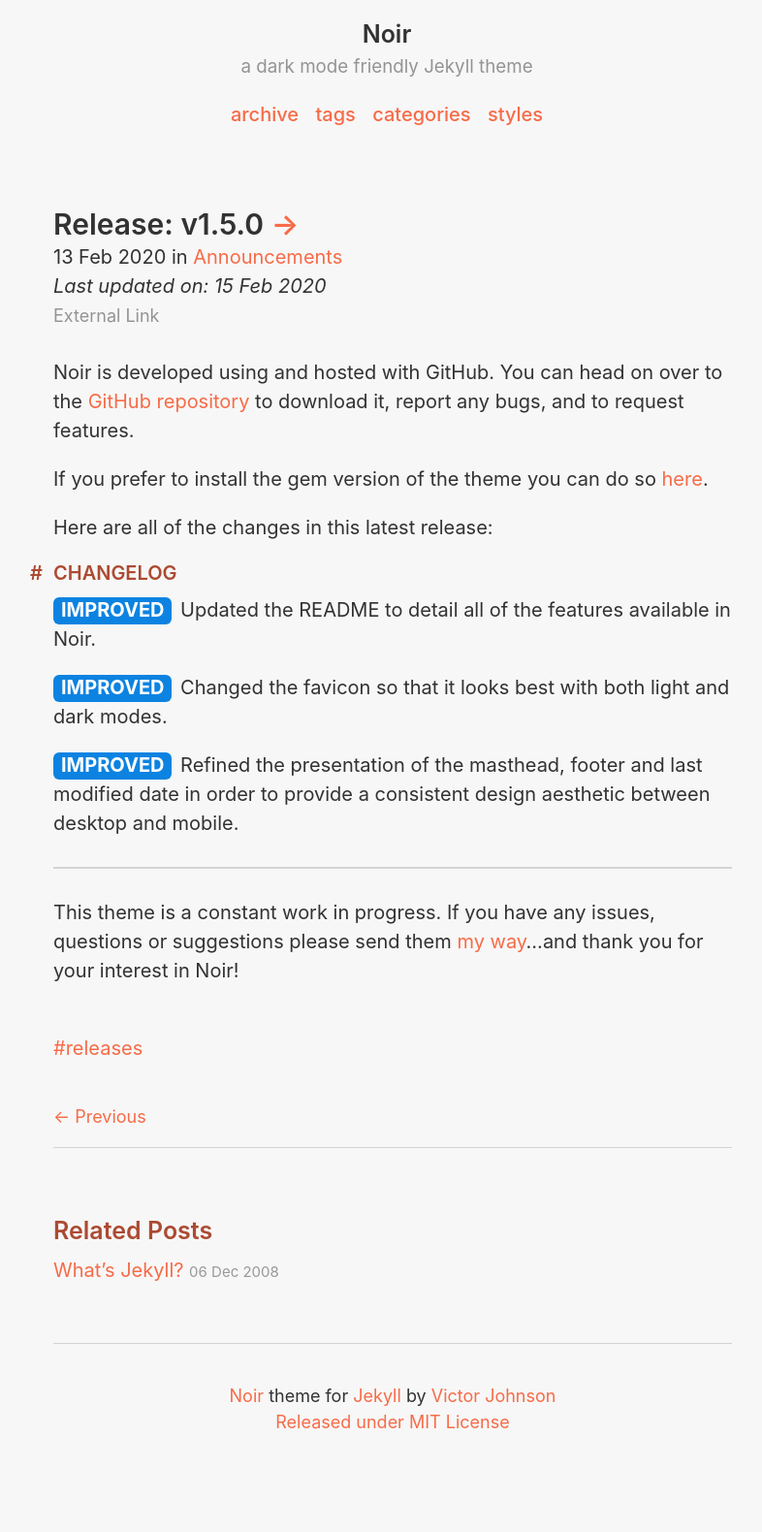
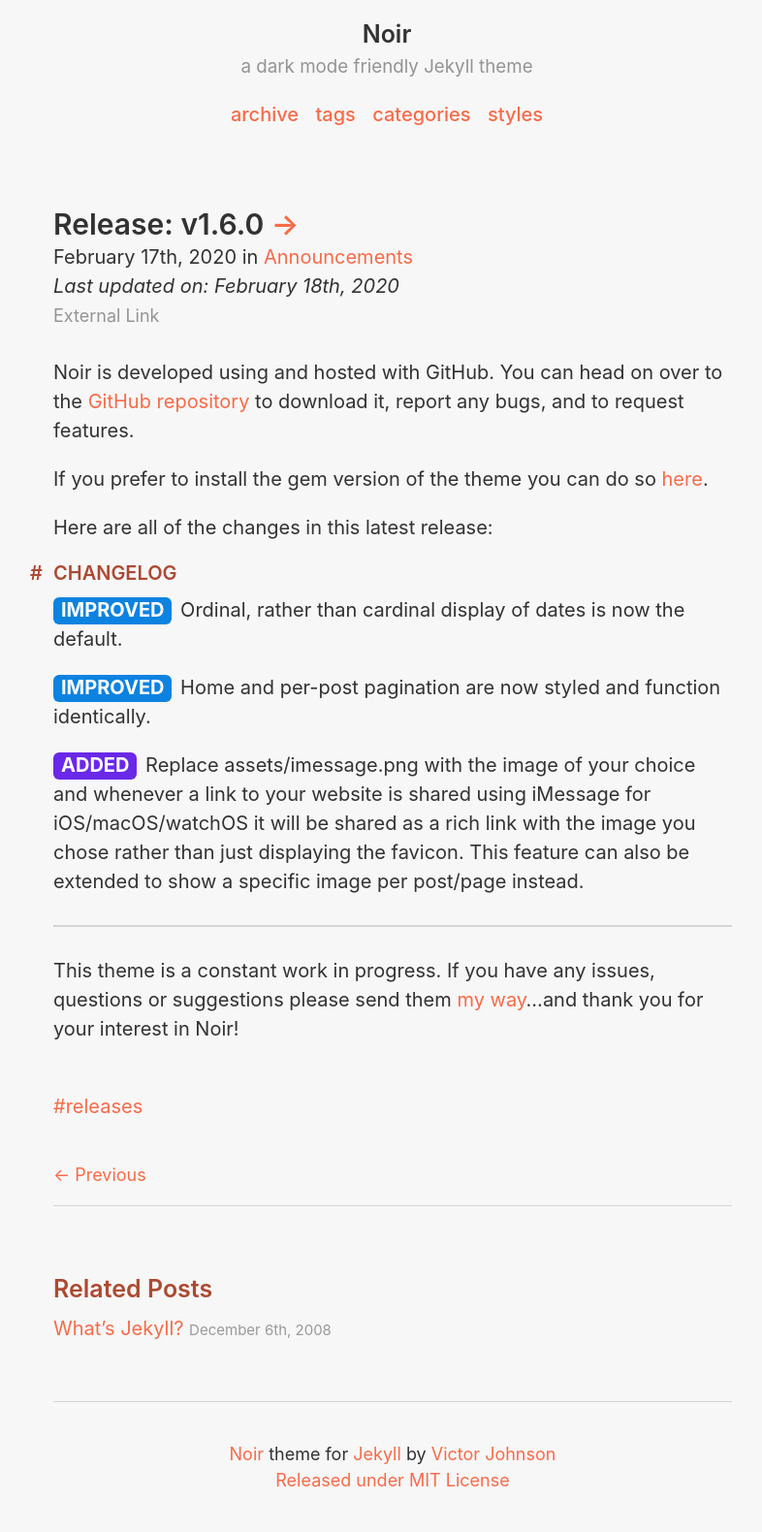
Before and after one commit to essentialenemy/noir, a Jekyll site: the page built from _posts/2020-02-17-release-v-1-6-0.md, in a window 1280 px wide. Shown: the whole page at 97% size, without its empty margins (235-1021 px from the left). Built offline with Jekyll 4.4.1, drawn with Linux system fonts in a browser that asks for light colours; before the commit the page ends 1520 px from its top, so only the background shows below that.

Commit message:
Updates for v1.6.0

```diff
--- a/_includes/head.html
+++ b/_includes/head.html
@@ -1,6 +1,7 @@
 <head>
   <meta charset="UTF-8">
   <meta name="viewport" content="width=device-width, initial-scale=1.0">
+  <meta property="og:image" content="https://noir.essentialenemy.com/assets/iMessage.png" />
 
   <title>
     {% if page.title == "Home" %}
--- a/_layouts/post.html
+++ b/_layouts/post.html
@@ -11,7 +11,7 @@
 <h1 class="post-title">{{ page.title | smartify }}</h1>
   {% endif %}</h1>
 
-  <time datetime="{{ page.date | date_to_xmlschema }}" class="post-date">{{ page.date | date_to_string }}
+  <time datetime="{{ page.date | date_to_xmlschema }}" class="post-date">{{ page.date | date_to_long_string: "ordinal", "US" }}
   {% if post %}
   {% assign categories = post.categories %}
   {% else %}
@@ -22,7 +22,7 @@
   {% unless forloop.last %}&nbsp;{% endunless %}
   {% endfor %}
   {%- if page.last_modified_at -%}
-  <br><i>Last updated on: {{ page.last_modified_at | date_to_string }}</i>
+  <br><i>Last updated on: {{ page.last_modified_at | {{ page.date | date_to_long_string: "ordinal", "US" }}</i>
   {%- endif -%}
   </time>{% if page.link %}<span class="external-link">External Link</span>{% endif %}
 
@@ -60,7 +60,7 @@
       <li>
         <a href="{{ site.baseurl }}{{ post.url }}">
           {{ post.title | smartify }}
-          <small><time datetime="{{ post.date | date_to_xmlschema }}">{{ post.date | date_to_string }}</time></small>
+          <small><time datetime="{{ post.date | date_to_xmlschema }}">{{ post.date | {{ page.date | date_to_long_string: "ordinal", "US" }}</time></small>
         </a>
       </li>
     {% endfor %}
--- a/_posts/2020-02-13-release-v-1-5-0.md
+++ b/_posts/2020-02-17-release-v-1-6-0.md
@@ -1,11 +1,11 @@
 ---
 layout: post
-title: "Release: v1.5.0"
-date: 2020-02-13 12:30:45
+title: "Release: v1.6.0"
+date: 2020-02-17 12:30:45
 categories: [Announcements]
 tags: [releases]
 link: https://github.com/essentialenemy/noir/releases
-last_modified_at: 2020-02-15
+last_modified_at: 2020-02-18
 ---
 
 Noir is developed using and hosted with GitHub. You can head on over to the [GitHub repository]({{ site.github.repo }}) to download it, report any bugs, and to request features.
@@ -16,12 +16,14 @@
 
 #### CHANGELOG
 
-<span class="improved">IMPROVED</span> Updated the README to detail all of the features available in Noir.
+<span class="improved">IMPROVED</span> Ordinal, rather than cardinal display of dates is now the default.
 
-<span class="improved">IMPROVED</span> Changed the favicon so that it looks best with both light and dark modes.
+<span class="improved">IMPROVED</span> Home and per-post pagination are now styled and function identically.
 
-<span class="improved">IMPROVED</span> Refined the presentation of the masthead, footer and last modified date in order
-to provide a consistent design aesthetic between desktop and mobile.
+<span class="added">ADDED</span> Replace assets/imessage.png with the image of your choice and
+whenever a link to your website is shared using iMessage for iOS/macOS/watchOS it will be
+shared as a rich link with the image you chose rather than just displaying the favicon.
+This feature can also be extended to show a specific image per post/page instead.
 
 ---
 
```
Also changed, not shown: index.html (+5 -10 lines), README.md, assets/iMessage.png (added), noir-for-jekyll.gemspec.
